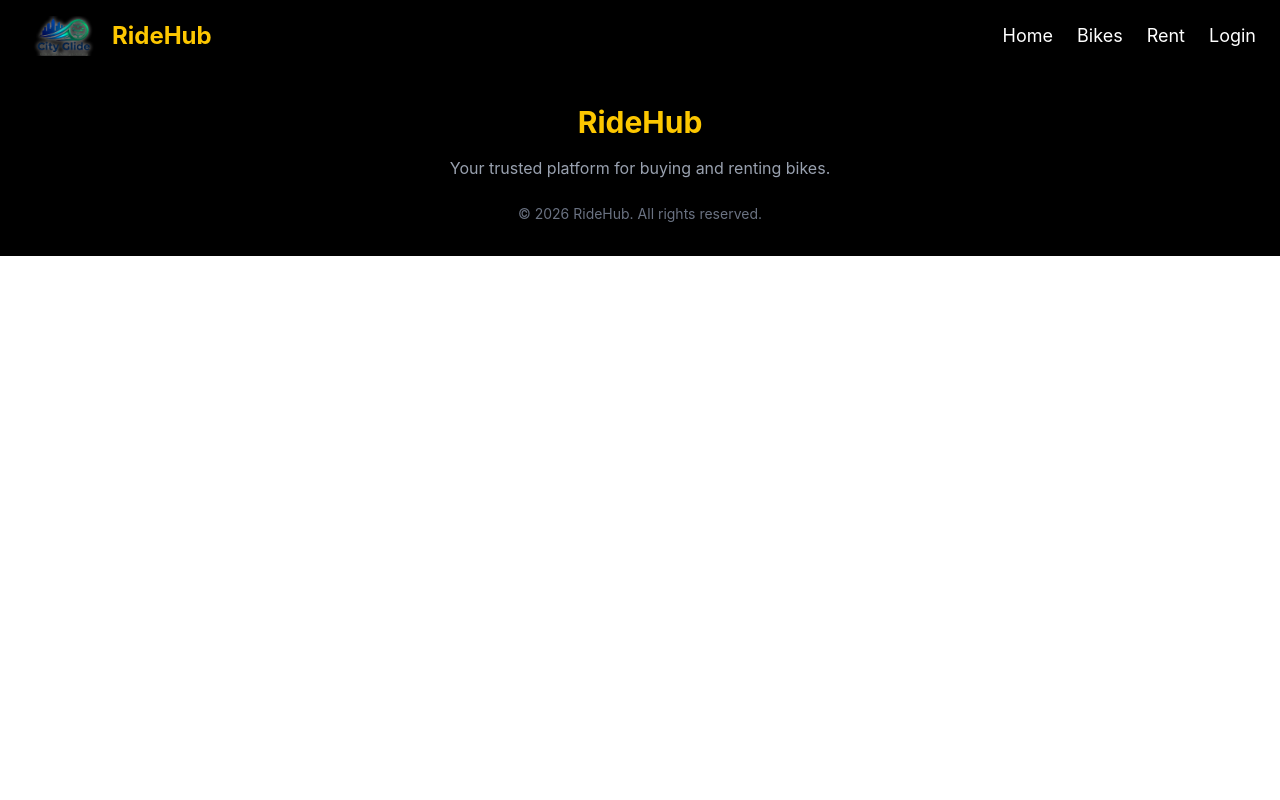
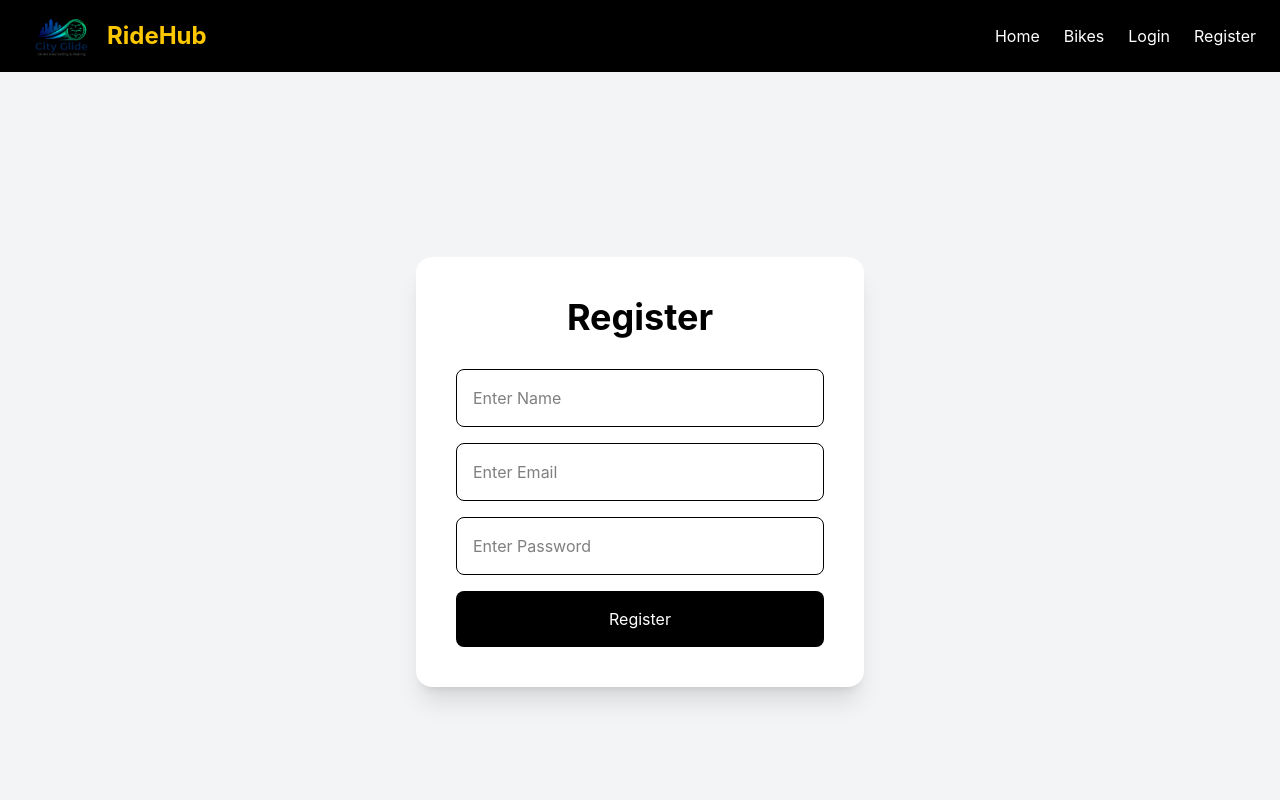
Before and after one commit to amarjit0786/online-bike-selling-renting, a React (Vite) app in the folder client/: page /register in a window 1280 px wide. Shown: the top 800 px of the page. Built offline with nearby package versions, Linux system fonts and the light colour scheme.

Commit message:
Implemented frontend authentication system

```diff
--- a/client/src/App.jsx
+++ b/client/src/App.jsx
@@ -6,6 +6,8 @@ import FeaturedBikes from "./components/FeaturedBikes";
 import Footer from "./components/Footer";
 import BikesPage from "./pages/BikesPage";
 import BikeDetailsPage from "./pages/BikeDetailsPage";
+import RegisterPage from "./pages/RegisterPage";
+import LoginPage from "./pages/LoginPage";
 
 function Home(){
   return(
@@ -24,6 +26,8 @@ function App(){
       <Route path="/" element={<Home />} />
       <Route path="/bikes" element={ <BikesPage />} />
       <Route path="/bikes/:id" element={<BikeDetailsPage />} />
+      <Route path="/register" element={<RegisterPage />} />
+      <Route path="/login" element={<LoginPage />} />
     </Routes>
     <Footer />
     </>
--- a/client/src/components/Navbar.jsx
+++ b/client/src/components/Navbar.jsx
@@ -1,12 +1,20 @@
 import { Link } from "react-router-dom";
-import logoImg from "../assets/logo1.png";
+
+import { useContext } from "react";
+
+import { AuthContext } from "../context/AuthContext";
+import logoImg from "../assets/logo.png"
 
 function Navbar() {
+
+  const { user, logout } = useContext(AuthContext);
+
   return (
     <nav className="bg-black text-white shadow-lg">
+
       <div className="max-w-7xl mx-auto px-6 py-4 flex justify-between items-center">
 
-        {/* Logo */}
+          {/* Logo */}
        <Link to="/" className="flex items-center gap-2">
           <img
             src={logoImg}
@@ -17,23 +25,43 @@ function Navbar() {
           <span className="text-2xl font-bold text-yellow-400">RideHub</span>
         </Link>
 
-        {/* Menu */}
-        <div className="flex gap-6 text-lg">
-          <Link to="/" className="hover:text-yellow-400 transition">
+
+        <div className="flex gap-6 items-center">
+
+          <Link to="/">
             Home
           </Link>
 
-          <Link to="/bikes" className="hover:text-yellow-400 transition">
+          <Link to="/bikes">
             Bikes
           </Link>
 
-          <Link to="/rent" className="hover:text-yellow-400 transition">
-            Rent
-          </Link>
 
-          <Link to="/login" className="hover:text-yellow-400 transition">
-            Login
-          </Link>
+          {user ? (
+            <>
+              <span className="text-yellow-400">
+                👋 {user.name}
+              </span>
+
+              <button
+                onClick={logout}
+                className="bg-yellow-400 text-black px-4 py-2 rounded-lg"
+              >
+                Logout
+              </button>
+            </>
+          ) : (
+            <>
+              <Link to="/login">
+                Login
+              </Link>
+
+              <Link to="/register">
+                Register
+              </Link>
+            </>
+          )}
+
         </div>
       </div>
     </nav>
--- /dev/null
+++ b/client/src/context/AuthContext.jsx
@@ -0,0 +1,70 @@
+import { createContext, useEffect, useState } from "react";
+
+export const AuthContext = createContext();
+
+function AuthProvider({ children }) {
+
+  const [user, setUser] = useState(null);
+
+  const [token, setToken] = useState(
+    localStorage.getItem("token") || null
+  );
+
+
+
+  // LOAD USER
+  useEffect(() => {
+
+    const storedUser = localStorage.getItem("user");
+
+    if (storedUser) {
+      setUser(JSON.parse(storedUser));
+    }
+
+  }, []);
+
+
+
+  // LOGIN
+  const login = (userData, jwtToken) => {
+
+    setUser(userData);
+
+    setToken(jwtToken);
+
+    localStorage.setItem("user", JSON.stringify(userData));
+
+    localStorage.setItem("token", jwtToken);
+  };
+
+
+
+  // LOGOUT
+  const logout = () => {
+
+    setUser(null);
+
+    setToken(null);
+
+    localStorage.removeItem("user");
+
+    localStorage.removeItem("token");
+  };
+
+
+
+  return (
+    <AuthContext.Provider
+      value={{
+        user,
+        token,
+        login,
+        logout,
+      }}
+    >
+      {children}
+    </AuthContext.Provider>
+  );
+}
+
+export default AuthProvider;
--- a/client/src/main.jsx
+++ b/client/src/main.jsx
@@ -4,9 +4,13 @@ import {BrowserRouter} from "react-router-dom";
 
 import './index.css'
 import App from './App.jsx'
+import AuthProvider from './context/AuthContext.jsx';
 
 ReactDOM.createRoot(document.getElementById('root')).render(
   <BrowserRouter>
+  <AuthProvider>
+
   <App />
+  </AuthProvider>
   </BrowserRouter>
 )
--- /dev/null
+++ b/client/src/pages/LoginPage.jsx
@@ -0,0 +1,101 @@
+import { useContext, useState } from "react";
+
+import { loginUser } from "../services/authService";
+
+import { AuthContext } from "../context/AuthContext";
+
+import { useNavigate } from "react-router-dom";
+
+function LoginPage() {
+
+  const navigate = useNavigate();
+
+  const { login } = useContext(AuthContext);
+
+  const [formData, setFormData] = useState({
+    email: "",
+    password: "",
+  });
+
+  const [message, setMessage] = useState("");
+
+
+
+  const handleChange = (e) => {
+
+    setFormData({
+      ...formData,
+      [e.target.name]: e.target.value,
+    });
+  };
+
+
+
+  const handleSubmit = async (e) => {
+
+    e.preventDefault();
+
+    try {
+
+      const data = await loginUser(formData);
+
+      login(data.user, data.token);
+
+      navigate("/");
+
+    } catch (error) {
+
+      setMessage(
+        error.response?.data?.message ||
+        "Login failed"
+      );
+    }
+  };
+
+
+
+  return (
+    <section className="min-h-screen flex justify-center items-center bg-gray-100">
+
+      <form
+        onSubmit={handleSubmit}
+        className="bg-white p-10 rounded-2xl shadow-xl w-full max-w-md"
+      >
+
+        <h1 className="text-4xl font-bold text-center mb-8">
+          Login
+        </h1>
+
+
+        <input
+          type="email"
+          name="email"
+          placeholder="Enter Email"
+          onChange={handleChange}
+          className="w-full border p-4 rounded-lg mb-4"
+        />
+
+        <input
+          type="password"
+          name="password"
+          placeholder="Enter Password"
+          onChange={handleChange}
+          className="w-full border p-4 rounded-lg mb-4"
+        />
+
+        <button className="w-full bg-black text-white py-4 rounded-lg hover:bg-gray-800">
+          Login
+        </button>
+
+        {message && (
+          <p className="mt-4 text-center text-red-500">
+            {message}
+          </p>
+        )}
+
+      </form>
+    </section>
+  );
+}
+
+export default LoginPage;
--- /dev/null
+++ b/client/src/pages/RegisterPage.jsx
@@ -0,0 +1,106 @@
+import { useState } from "react";
+
+import { registerUser } from "../services/authService";
+
+import { useNavigate } from "react-router-dom";
+
+function RegisterPage() {
+
+  const navigate = useNavigate();
+
+  const [formData, setFormData] = useState({
+    name: "",
+    email: "",
+    password: "",
+  });
+
+  const [message, setMessage] = useState("");
+
+
+
+  const handleChange = (e) => {
+
+    setFormData({
+      ...formData,
+      [e.target.name]: e.target.value,
+    });
+  };
+
+
+
+  const handleSubmit = async (e) => {
+
+    e.preventDefault();
+
+    try {
+
+      const data = await registerUser(formData);
+
+      setMessage(data.message);
+
+      navigate("/login");
+
+    } catch (error) {
+
+      setMessage(
+        error.response?.data?.message ||
+        "Registration failed"
+      );
+    }
+  };
+
+
+
+  return (
+    <section className="min-h-screen flex justify-center items-center bg-gray-100">
+
+      <form
+        onSubmit={handleSubmit}
+        className="bg-white p-10 rounded-2xl shadow-xl w-full max-w-md"
+      >
+
+        <h1 className="text-4xl font-bold text-center mb-8">
+          Register
+        </h1>
+
+
+        <input
+          type="text"
+          name="name"
+          placeholder="Enter Name"
+          onChange={handleChange}
+          className="w-full border p-4 rounded-lg mb-4"
+        />
+
+        <input
+          type="email"
+          name="email"
+          placeholder="Enter Email"
+          onChange={handleChange}
+          className="w-full border p-4 rounded-lg mb-4"
+        />
+
+        <input
+          type="password"
+          name="password"
+          placeholder="Enter Password"
+          onChange={handleChange}
+          className="w-full border p-4 rounded-lg mb-4"
+        />
+
+        <button className="w-full bg-black text-white py-4 rounded-lg hover:bg-gray-800">
+          Register
+        </button>
+
+        {message && (
+          <p className="mt-4 text-center">
+            {message}
+          </p>
+        )}
+
+      </form>
+    </section>
+  );
+}
+
+export default RegisterPage;
--- /dev/null
+++ b/client/src/routes/ProtectedRoute.jsx
@@ -0,0 +1,18 @@
+import { useContext } from "react";
+
+import { Navigate } from "react-router-dom";
+
+import { AuthContext } from "../context/AuthContext";
+
+function ProtectedRoute({ children }) {
+
+  const { token } = useContext(AuthContext);
+
+  if (!token) {
+    return <Navigate to="/login" />;
+  }
+
+  return children;
+}
+
+export default ProtectedRoute;
--- /dev/null
+++ b/client/src/services/authService.js
@@ -0,0 +1,21 @@
+import axios from "axios";
+
+const API = axios.create({
+    baseURL:"http://localhost:5000/api/auth",
+})
+
+// register
+
+export const registerUser = async (userData)=>{
+    const response = await API.post("/register",userData);
+
+    return response.data;
+}
+
+// login
+
+export const loginUser = async (userData)=>{
+    const response =await API.post("/login",userData);
+
+    return response.data;
+};
```
